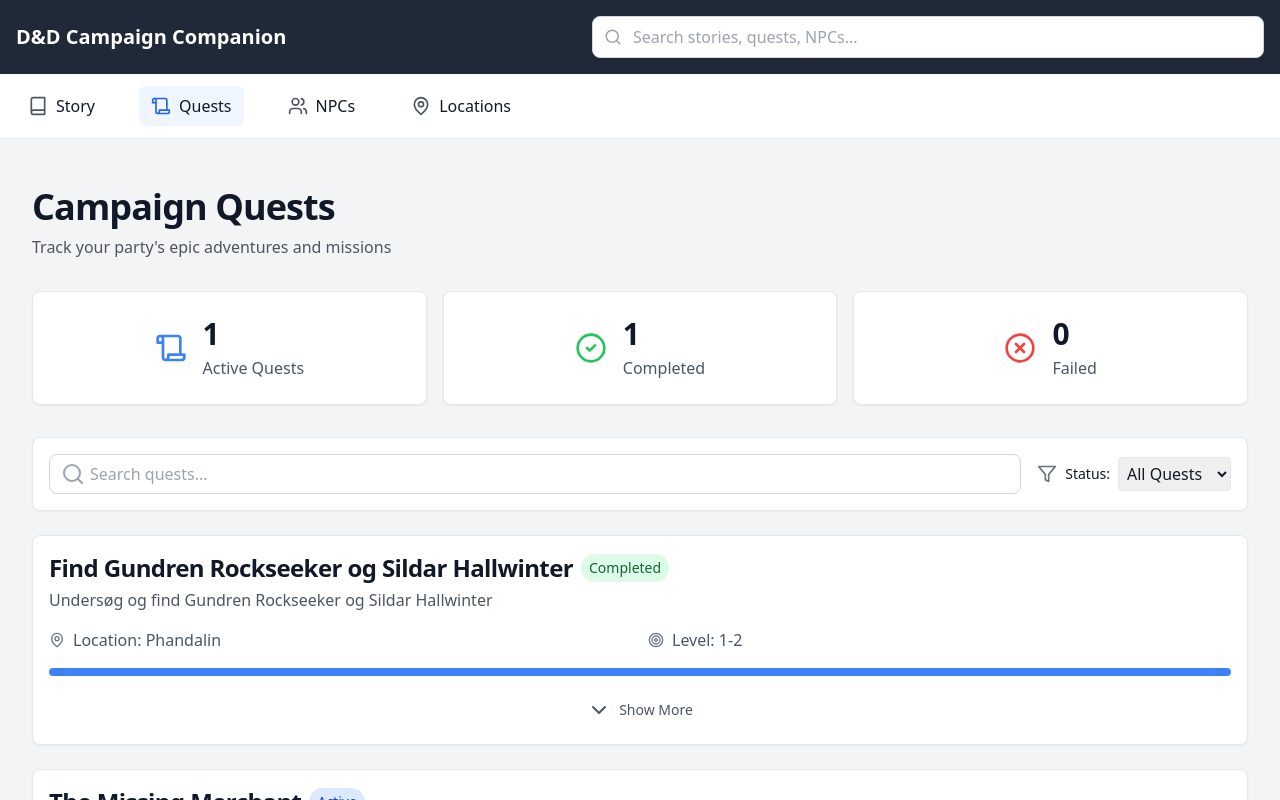
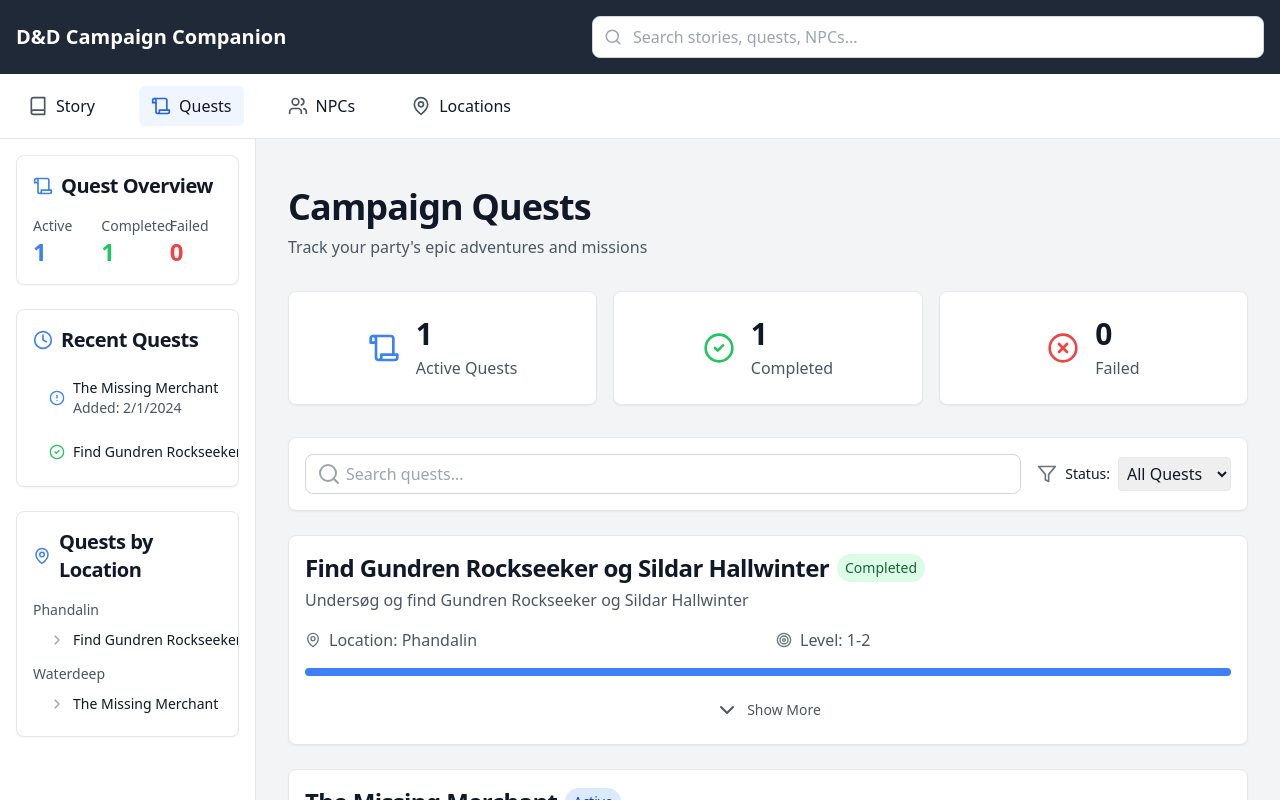
Before and after one commit to Haugenau20/DnDRecap, a React (Create React App) app: page /DnDRecap/quests in a window 1280 px wide. Shown: the top 800 px of the page. Built offline with nearby package versions, Linux system fonts and the light colour scheme.

Commit message:
Added quest sidebar. Removed bookmark from story sidebar.

```diff
--- a/src/components/layout/Sidebar.tsx
+++ b/src/components/layout/Sidebar.tsx
@@ -2,6 +2,7 @@
 import React from 'react';
 import { useLocation } from 'react-router-dom';
 import StorySidebar from './sidebars/StorySidebar';
+import QuestSidebar from './sidebars/QuestSidebar';
 
 const Sidebar: React.FC = () => {
   const location = useLocation();
@@ -13,12 +14,16 @@ const Sidebar: React.FC = () => {
       return <StorySidebar />;
     }
 
+    if (pathname.startsWith('/quests')) {
+      return <QuestSidebar />;
+    }
+
     // Add other sidebar contents as they are implemented
     return null;
   };
 
   // Only show sidebar on routes that have sidebar content
-  const shouldShowSidebar = pathname.startsWith('/story'); // Add other routes as they are implemented
+  const shouldShowSidebar = pathname.startsWith('/story') || pathname.startsWith('/quests'); // Add other routes as needed
 
   if (!shouldShowSidebar) {
     return null;
--- a/src/pages/QuestsPage.tsx
+++ b/src/pages/QuestsPage.tsx
@@ -16,9 +16,6 @@ interface QuestData {
 }
 const questData = rawQuestData as QuestData;
 
-/**
- * QuestsPage displays all campaign quests with filtering and search capabilities
- */
 const QuestsPage: React.FC = () => {
   // State for filters
   const [statusFilter, setStatusFilter] = useState<QuestStatus | 'all'>('all');
@@ -55,7 +52,7 @@ const QuestsPage: React.FC = () => {
   }, [statusFilter, searchQuery]);
 
   return (
-    <div className="max-w-7xl mx-auto px-4 py-8">
+    <div className="flex-1 max-w-7xl mx-auto px-4 py-8">
       {/* Page Header */}
       <div className="mb-8">
         <Typography variant="h1" className="mb-2">
```
